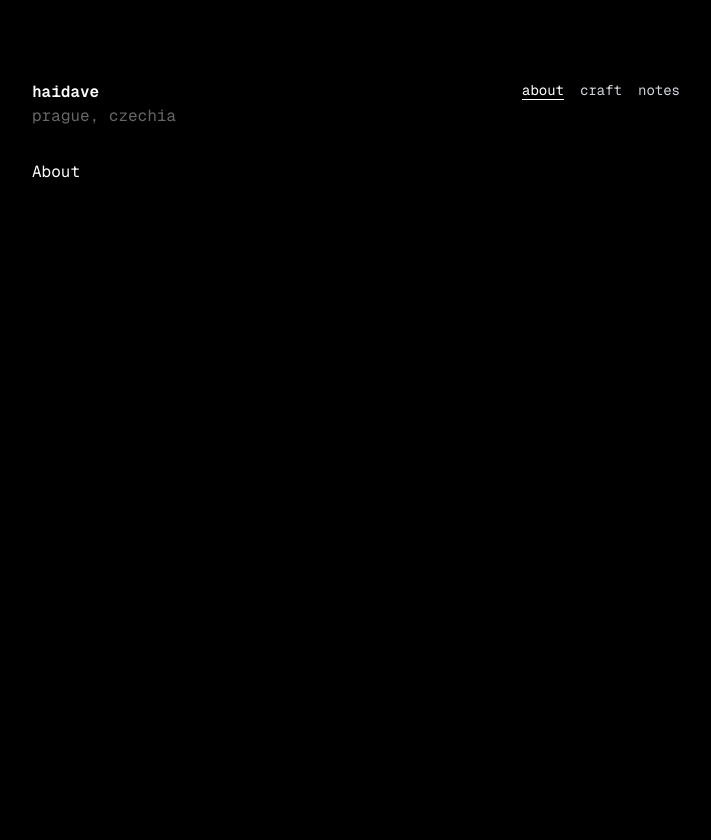
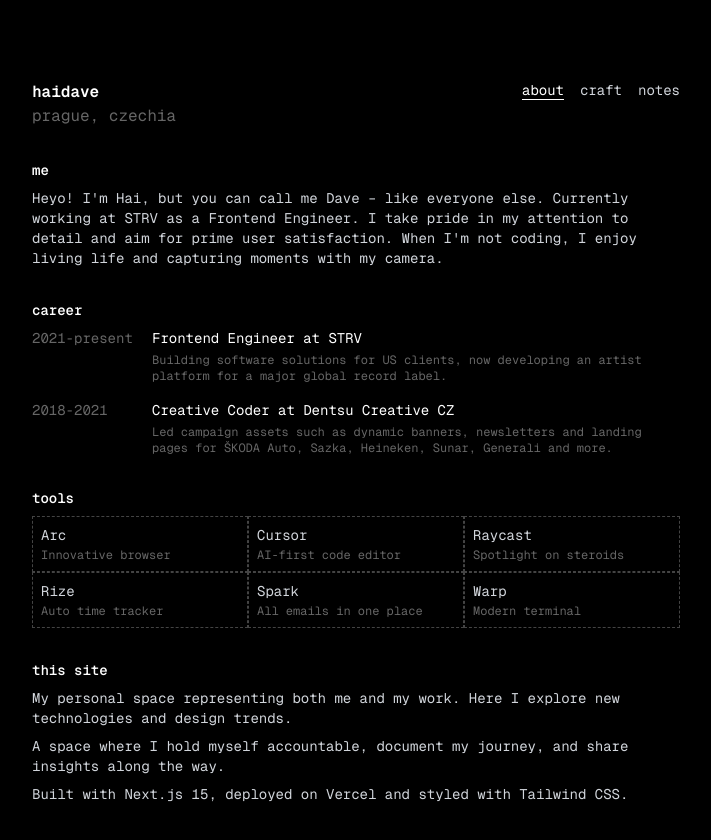
Before and after one commit to haidave/haidave-com-v3, a Next.js app: page /about in a window 1280 px wide. Shown: the top 840 px of the page, without its empty margins (284-995 px from the left). Built offline with nearby package versions, Linux system fonts and the light colour scheme.

Commit message:
feat: add about page

```diff
--- a/src/config/links.ts
+++ b/src/config/links.ts
@@ -4,6 +4,7 @@ const LINKS = {
   linkedin: 'https://www.linkedin.com/in/haidave/',
   strv: 'https://www.strv.com',
   everbase: 'https://www.everbase.io',
+  dentsu: 'https://www.dentsucreative.com/location/prague',
 } as const
 
 export { LINKS }
--- a/src/modules/about/pages/about.tsx
+++ b/src/modules/about/pages/about.tsx
@@ -1,7 +1,105 @@
+import { LINKS } from '@/config/links'
+import { Link } from '@/modules/design-system/components/link'
+
+const TOOLS = [
+  {
+    name: 'Arc',
+    description: 'Innovative browser',
+  },
+  {
+    name: 'Cursor',
+    description: 'AI-first code editor',
+  },
+  {
+    name: 'Raycast',
+    description: 'Spotlight on steroids',
+  },
+  {
+    name: 'Rize',
+    description: 'Auto time tracker',
+  },
+  {
+    name: 'Spark',
+    description: 'All emails in one place',
+  },
+  {
+    name: 'Warp',
+    description: 'Modern terminal',
+  },
+]
+
 const AboutPage = () => {
   return (
-    <main className="">
-      <h1>About</h1>
+    <main className="grid gap-8 text-sm">
+      <section className="space-y-2">
+        <h2 className="font-semibold text-primary">me</h2>
+        <p className="text-secondary">
+          Heyo! I&apos;m Hai, but you can call me Dave &ndash; like everyone else. Currently working at{' '}
+          <Link href={LINKS.strv} isExternal>
+            STRV
+          </Link>{' '}
+          as a Frontend Engineer. I&nbsp;take pride in&nbsp;my attention to detail and aim for prime user satisfaction.
+          When I&apos;m&nbsp;not coding, I&nbsp;enjoy living life and capturing moments with my camera.
+        </p>
+      </section>
+
+      <section className="space-y-2">
+        <h2 className="font-semibold text-primary">career</h2>
+        <ul className="w-full space-y-4">
+          <li className="flex gap-2">
+            <span className="w-28 shrink-0 text-nowrap text-tertiary">2021-present</span>
+            <div className="space-y-1">
+              <span>
+                Frontend Engineer at{' '}
+                <Link href={LINKS.strv} isExternal>
+                  STRV
+                </Link>
+              </span>
+              <p className="text-xs text-tertiary">
+                Building software solutions for US clients, now developing an artist platform for a major global record
+                label.
+              </p>
+            </div>
+          </li>
+
+          <li className="flex gap-2">
+            <span className="w-28 shrink-0 text-nowrap text-tertiary">2018-2021</span>
+            <div className="space-y-1">
+              <span>
+                Creative Coder at{' '}
+                <Link href={LINKS.dentsu} isExternal>
+                  Dentsu Creative CZ
+                </Link>
+              </span>
+              <p className="text-xs text-tertiary">
+                Led campaign assets such as dynamic banners, newsletters and landing pages for ŠKODA Auto, Sazka,
+                Heineken, Sunar, Generali and more.
+              </p>
+            </div>
+          </li>
+        </ul>
+      </section>
+
+      <section className="space-y-2">
+        <h2 className="font-semibold text-primary">tools</h2>
+        <ul className="grid grid-cols-3 text-secondary">
+          {TOOLS.map((item) => (
+            <li key={item.name} className="grid content-start gap-y-0.5 border border-dashed p-2">
+              <span>{item.name}</span>
+              <p className="text-xs text-tertiary">{item.description}</p>
+            </li>
+          ))}
+        </ul>
+      </section>
+
+      <section className="space-y-2">
+        <h2 className="font-semibold text-primary">this site</h2>
+        <div className="space-y-2 text-secondary">
+          <p>My personal space representing both me and my work. Here I explore new technologies and design trends.</p>
+          <p>A space where I hold myself accountable, document my journey, and share insights along the way.</p>
+          <p>Built with Next.js 15, deployed on Vercel and styled with Tailwind CSS.</p>
+        </div>
+      </section>
     </main>
   )
 }
```
